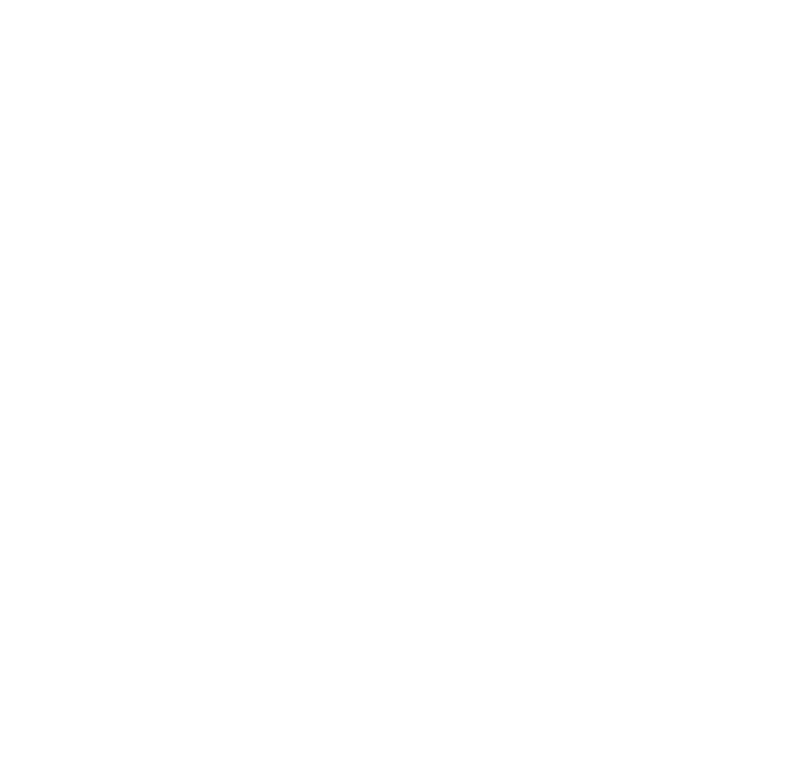
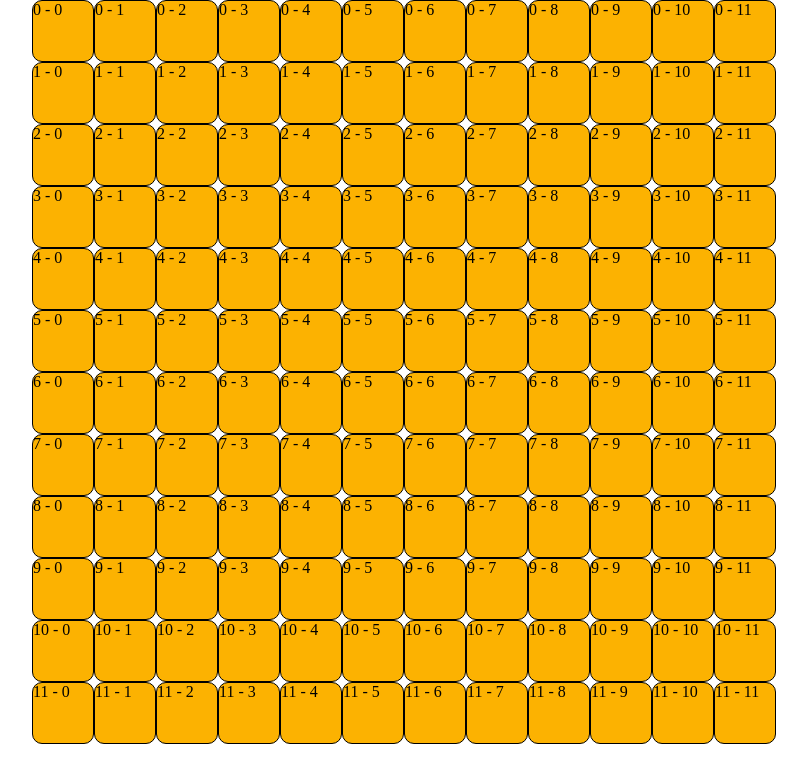
Before and after one commit to AstyanaxPitelet/Punto_Game, a React (Create React App) app in the folder client/: page /puntot in a window 1280 px wide. Before the commit this address had no page. Shown: the top 782 px of the page, without its empty margins (236-1043 px from the left). Built offline with nearby package versions, Linux system fonts and the light colour scheme.

Commit message:
Deuxieme version pour superposer les cartes

```diff
--- a/client/src/App.js
+++ b/client/src/App.js
@@ -4,6 +4,7 @@
 import Punto from './pages/Punto';
 import Login from './components/connexion/Login';
 import Register from './components/connexion/SignUp';
+import PuntoTestGrid from './pages/PuntoTestGrid';
 
 function App() {
 
@@ -14,6 +15,7 @@
           <Route path="/login" element={<Login />} />
           <Route path="/register" element={<Register />} />
           <Route path="/punto" element={<Punto />} />
+          <Route path="/puntot" element={<PuntoTestGrid />} />
         </Routes>
       </>
     );
--- a/client/src/components/punto/Card.jsx
+++ b/client/src/components/punto/Card.jsx
@@ -6,7 +6,7 @@
 export default function Card() {
     const [cards, setCards] = useState([])
 
-    const ref = useRef()
+    const refCard = useRef(null)
 
     const handleDragOver = (e) => {
         e.preventDefault()
@@ -31,7 +31,7 @@
                 <img
                     key={index}
                     id={card._id}
-                    ref={ref}
+                    refCard={refCard}
                     numero={card.numero}
                     color={card.color}
                     draggable
--- a/client/src/components/punto/Square.jsx
+++ b/client/src/components/punto/Square.jsx
@@ -6,48 +6,36 @@
     const ref = useRef()
 
     const [card, setCard] = useState(null)
-    const [saveCard, setSaveCard] = useState([])
 
 
     const handleDragOver = (e) => {
-        try {
-            e.preventDefault()
-            if(e.target.firstChild!=null) {
-                e.target.style = "transition: 0.2s ease; width: 100px;"
-            }
-        } catch(err) {
-
-        }
-    }
-
-    const handleDropCapture = (e) => {
-        try {
-            e.target.style = "width: 60px;"
-            const idCard = document.getElementById(e.dataTransfer.getData("id"))
-            if(idCard.attributes.numero.value > card.numero) {
-                saveCard.push(card)
-                ref.current.removeChild(document.getElementById(card.id))
-            } else {
-                console.log('non')
-            }
-        } catch(err) {
-
+        e.preventDefault()
+        console.log(e.timeStamp/e.timeStamp)
+        if(e.target.firstChild!=null) {
+            e.target.style = "border: 1px solid var(--border-input); background-color: black"
+            setTimeout(() => {
+                e.target.style = "border: 1px solid black; background-color: black"
+            }, 1000)
         }
     }
 
     const handleDrop = (e) => {
         const idCard = document.getElementById(e.dataTransfer.getData("id"))
+        if(e.target.firstChild!=null) {
+            if(idCard.attributes.numero.value > card.numero) {
+                ref.current.removeChild(document.getElementById(card.id))
+            }
+        }
         setCard({
             id: idCard.attributes.id.value,
             numero: idCard.attributes.numero.value,
             color: idCard.attributes.color.value
         })
-
         e.target.appendChild(idCard)
-        console.log(saveCard)
-
-        ref.current.firstChild.droppable = false
+        ref.current.style = "background-color: #000;"
+        ref.current.firstChild.draggable = false
         displayCoordinate()
+        e.preventDefault()
     }
 
 
@@ -92,10 +80,6 @@
         }
     }
 
-    // const controlCard = () => {
-
-    // }
-
     return (
         <div
             ref={ref}
@@ -104,7 +88,6 @@
             style={{visibility: baseCoordinate()}}
             onDragOver={(e) => handleDragOver(e)}
             onDrop={(e) => handleDrop(e)}
-            onDropCapture={(e) => handleDropCapture(e)}
             >
 
         </div>
--- /dev/null
+++ b/client/src/pages/PuntoTestGrid.js
@@ -0,0 +1,24 @@
+import { useState } from "react"
+
+
+export default function PuntoTestGrid() {
+
+    const [test, setTest] = useState({
+        y: Array(12).fill(''),
+        x: Array(12).fill('')
+    })
+
+    return (
+        <div className="test-grid-system">
+            {test.y.map((r, idy) => (
+                <div className="collumn" key={idy}>
+                  {test.x.map((c, idx) => (
+                    <div className="test-grid-card"  id={[idx, idy]} x={idx} y={idy} key={idx}>
+                        {idx} - {idy}
+                    </div>
+                  ))}
+                </div>
+            ))}
+        </div>
+    )
+}
--- a/client/src/sass/style.scss
+++ b/client/src/sass/style.scss
@@ -17,9 +17,31 @@
     --open-s: 'Open Sans', sans-serif
 }
 
+
+
+.test-grid-card {
+    background-color: #fcb201;
+    border: 1px solid #000;
+    width: 60px;
+    height: 60px;
+    border-radius: 10px;
+    transition: 0.2s ease;
+
+    &:hover {
+        width: 85px;
+        height: 85px;
+    }
+}
+
+.test-grid-system {
+    display: flex;
+    align-items: center;
+    justify-content: center;
+}
+
 .img-card-punto {
-    height: 60px;
-    width: 60px;
+    height: 46px;
+    width: 46px;
 }
 
 .home {
@@ -94,9 +116,10 @@
                 display: flex;
                 align-items: center;
                 justify-content: center;
-                width: 60px;
-                height: 60px;
+                width: 66px;
+                height: 66px;
                 border: 1px solid black;
+                border-radius: 5px;
             }
         }
     }
```
